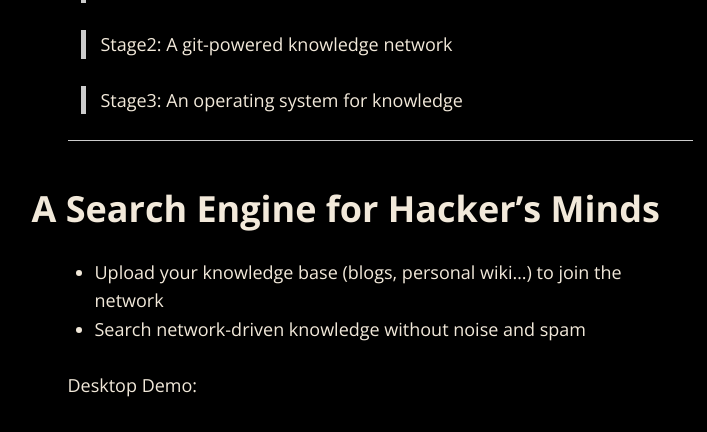
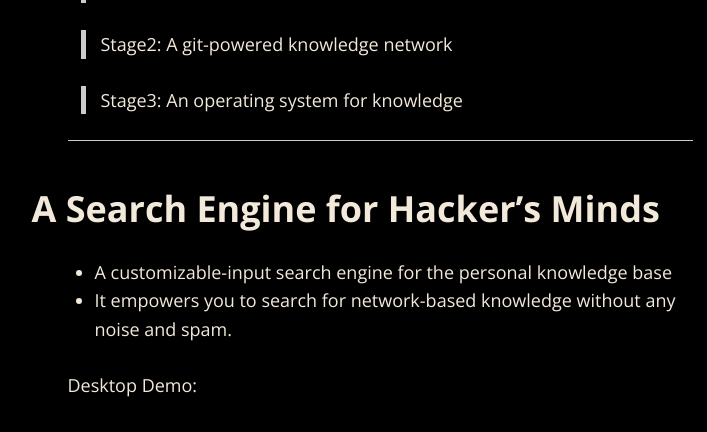
Before and after one commit to tarsmachine/tarsmachine.github.io, a Jekyll site: the page built from index.md, in a window 1280 px wide and 900 px high, scrolled down 765 px, cut to the strip 0-432 px from the top of the window. Shown: the whole strip, without its empty margins (260-967 px from the left). Built offline with Jekyll 4.4.1, drawn with Linux system fonts in a browser that asks for light colours; nearby versions of some CDN libraries.

Commit message:
Update Lines

```diff
--- a/index.md
+++ b/index.md
@@ -25,8 +25,8 @@ layout: default
 
 ### A Search Engine for Hacker's Minds
 
-- Upload your knowledge base (blogs, personal wiki...) to join the network
-- Search network-driven knowledge without noise and spam
+- A customizable-input search engine for the personal knowledge base
+- It empowers you to search for network-based knowledge without any noise and spam.
 
 
 Desktop Demo:
```
